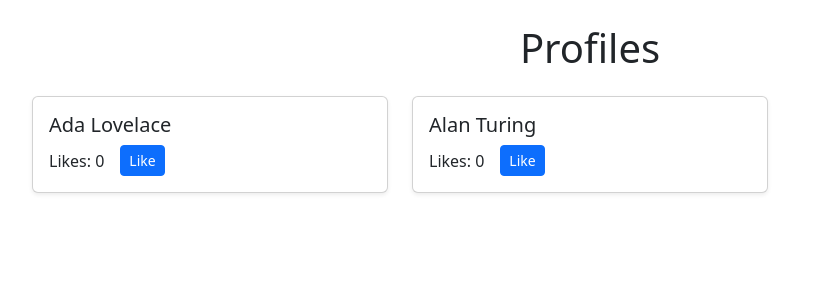
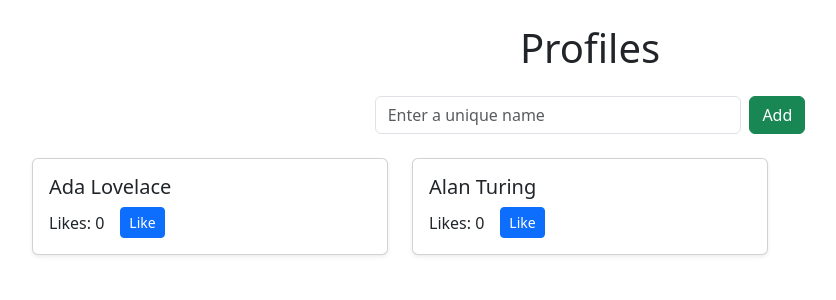
Before and after one commit to smp1993/profiles-app, a React (Vite) app: page / in a window 1280 px wide. Shown: the top 300 px of the page, without its empty margins (50-886 px from the left). Built offline with nearby package versions, Linux system fonts and the light colour scheme.

Commit message:
feat: add controlled form with validation and add-profile flow

```diff
--- a/src/App.jsx
+++ b/src/App.jsx
@@ -3,25 +3,82 @@ import { useState, useCallback } from 'react'
 import Container from 'react-bootstrap/Container'
 import Row from 'react-bootstrap/Row'
 import Col from 'react-bootstrap/Col'
+import Form from 'react-bootstrap/Form'
+import Button from 'react-bootstrap/Button'
 
 import ProfileCard from './components/ProfileCard.jsx'
 import { profiles as initialProfiles } from './data/profiles.js'
 
 export default function App() {
-  // 1) نگه‌داشتن داده‌ها در state
   const [people, setPeople] = useState(initialProfiles)
 
-  // 2) هندلر لایک: به‌صورت immutable آپدیت می‌کنیم
+  const [name, setName] = useState('')
+  const [touched, setTouched] = useState(false)
+
+  const trimmed = name.trim()
+  const exists = people.some(
+    (p) => p.name.toLowerCase() === trimmed.toLowerCase()
+  )
+  const isInvalid = touched && (trimmed === '' || exists)
+  const errorMsg =
+    trimmed === ''
+      ? 'Name is required.'
+      : exists
+      ? 'This name already exists.'
+      : ''
+
   const handleLike = useCallback((id) => {
     setPeople((ps) =>
       ps.map((p) => (p.id === id ? { ...p, likes: p.likes + 1 } : p))
     )
   }, [])
 
+  const handleAdd = (e) => {
+    e.preventDefault()
+    setTouched(true)
+    if (trimmed === '' || exists) return
+
+    const nextId = people.length
+      ? Math.max(...people.map((p) => p.id)) + 1
+      : 1
+
+    setPeople((ps) => [...ps, { id: nextId, name: trimmed, likes: 0 }])
+    setName('')
+    setTouched(false)
+  }
+
   return (
     <Container className="py-4">
       <h1 className="mb-4 text-center">Profiles</h1>
 
+      {/* فرم افزودن پروفایل */}
+      <Form noValidate onSubmit={handleAdd} className="mb-4">
+        <Row className="g-2 justify-content-center">
+          <Col xs={12} md={6} lg={4}>
+            <Form.Label htmlFor="name" className="visually-hidden">
+              Name
+            </Form.Label>
+            <Form.Control
+              id="name"
+              placeholder="Enter a unique name"
+              value={name}
+              onChange={(e) => setName(e.target.value)}
+              onBlur={() => setTouched(true)}
+              isInvalid={isInvalid}
+            />
+            <Form.Control.Feedback type="invalid">
+              {errorMsg}
+            </Form.Control.Feedback>
+          </Col>
+          <Col xs="auto">
+            <Button type="submit" variant="success">
+              Add
+            </Button>
+          </Col>
+        </Row>
+      </Form>
+
+      {/* کارت‌ها */}
       <Row xs={1} md={2} lg={3}>
         {people.map((p) => (
           <Col key={p.id}>
```
